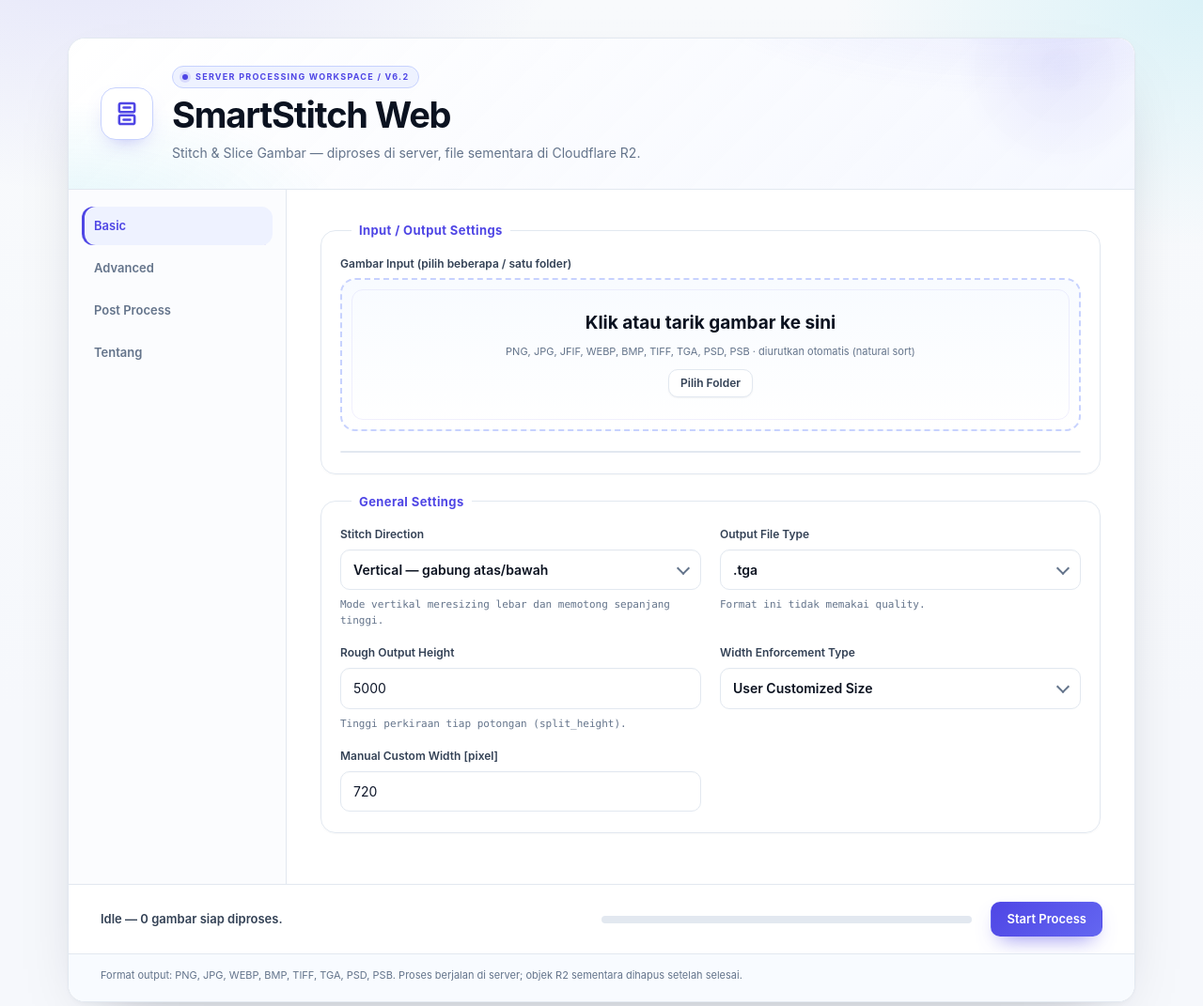
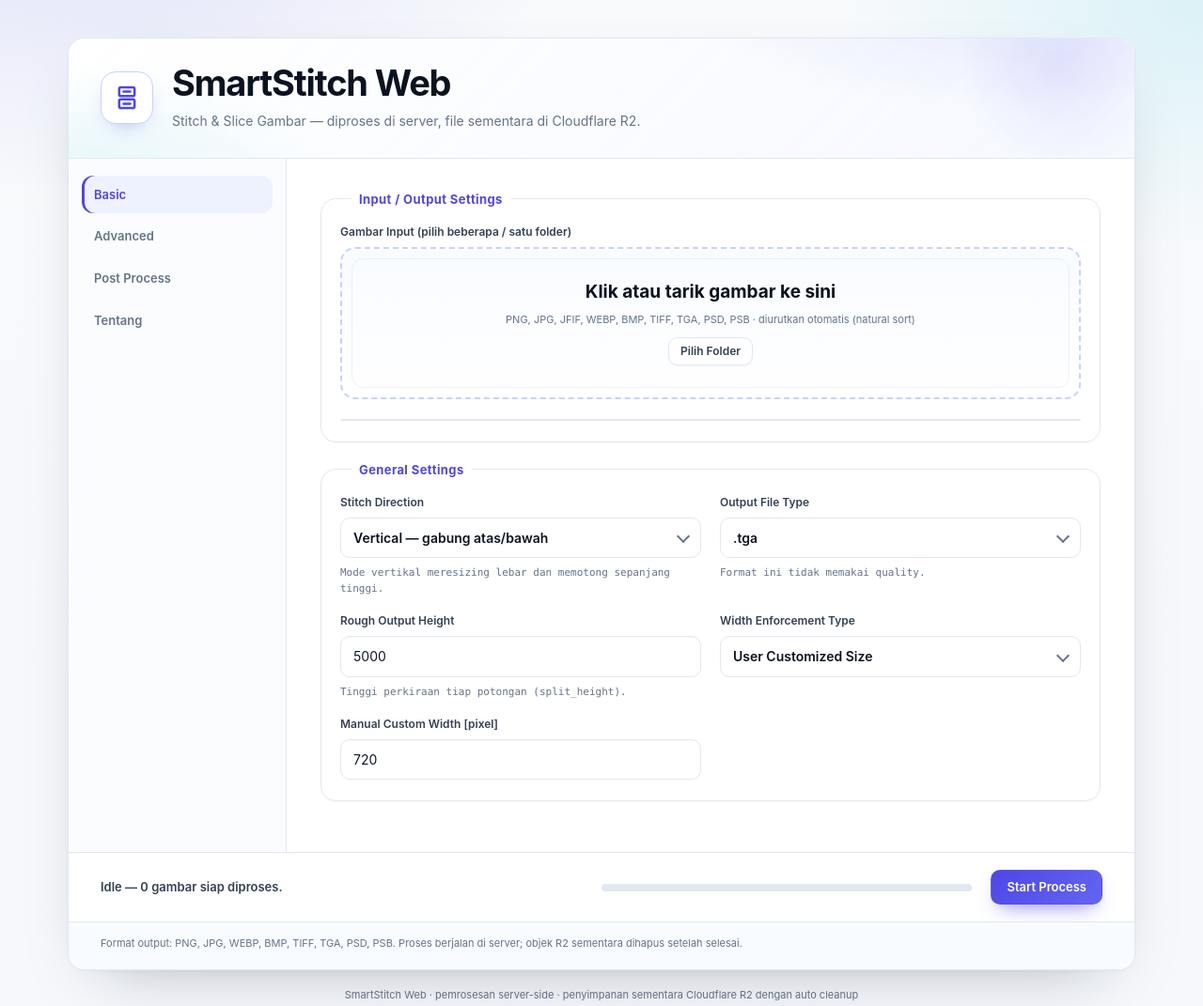
Before and after one commit to vandarin200-sys/SmartStitch, a website: page public/index.html in a window 1280 px wide. Shown: the top 1071 px of the page at 94% size. Drawn offline with Linux system fonts and the light colour scheme; no server answers.

Commit message:
Remove workspace version kicker

```diff
--- a/public/index.html
+++ b/public/index.html
@@ -21,7 +21,6 @@
             </svg>
           </div>
           <div>
-            <span class="ss-kicker">Server Processing Workspace / v6.2</span>
             <h1>SmartStitch Web</h1>
             <p>Stitch &amp; Slice Gambar — diproses di server, file sementara di Cloudflare R2.</p>
           </div>
```
